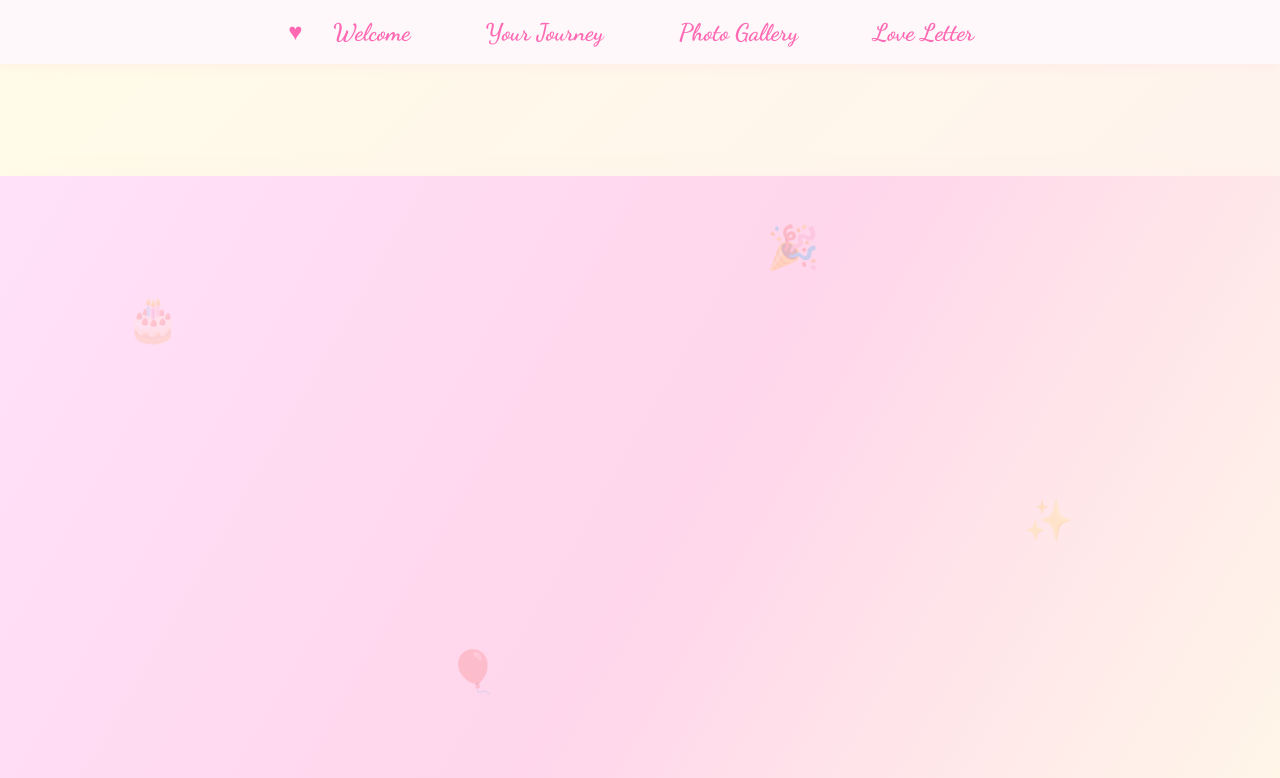
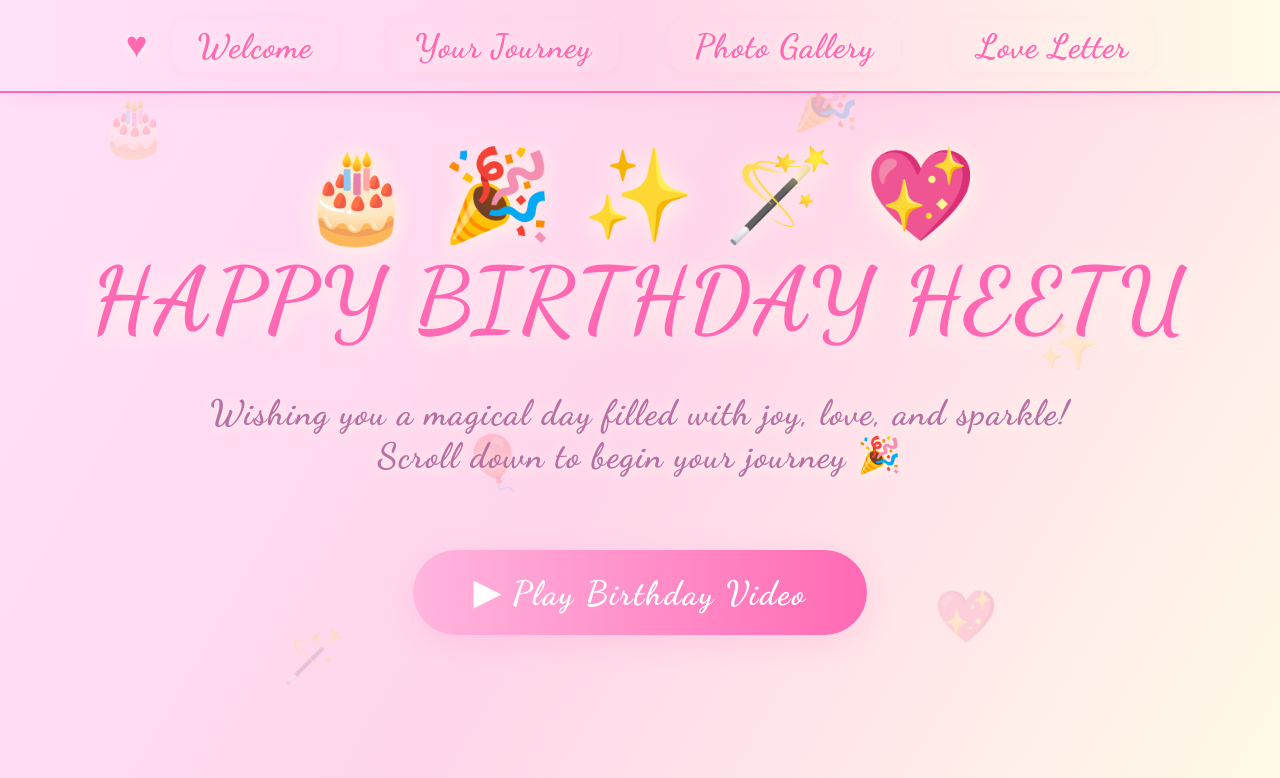
Before and after one commit to devesh-bhayani/heeta_21st, a Next.js app: page / in a window 1280 px wide. Shown: the top 778 px of the page. Built offline with nearby package versions, Linux system fonts and the light colour scheme; no server answers; the database is empty.

Commit message:
Fix: Landing page always overlays and stays centered after refresh; navbar and global style improvements

```diff
--- a/src/components/NavBar.js
+++ b/src/components/NavBar.js
@@ -1,23 +1,27 @@
 import styled from 'styled-components';
 
+// --- Enhanced NavBar Styling ---
 const Nav = styled.nav`
-  width: 100%;
-  background: #fff8fa;
-  box-shadow: 0 2px 12px rgba(255, 105, 180, 0.07);
+  width: 100vw;
+  background: linear-gradient(90deg, #ffe1fa 0%, #ffd6eb 50%, #fffbe8 100%);
+  box-shadow: 0 4px 24px rgba(255, 105, 180, 0.10);
   display: flex;
   align-items: center;
   justify-content: center;
-  padding: 0.8rem 3vw;
+  padding: 1.2rem 3vw;
   position: fixed;
   top: 0;
   left: 0;
   z-index: 100;
   font-family: 'Dancing Script', cursive;
+  letter-spacing: 1.2px;
+  border-bottom: 2.5px solid #ff69b4;
+  backdrop-filter: blur(6px);
 `;
 
 const NavList = styled.ul`
   display: flex;
-  gap: 2.5rem;
+  gap: 3.2rem;
   margin-left: 0;
 `;
 
@@ -27,24 +31,39 @@ const NavItem = styled.li`
 
 const NavLink = styled.a`
   font-family: 'Dancing Script', cursive;
-  font-size: 1.5rem;
+  font-size: 2.1rem;
   color: #ff69b4;
+  text-shadow: 0 2px 8px #fffbe8, 0 1px 0 #ffd6eb;
   text-decoration: none;
-  padding: 0.3rem 1.1rem;
-  border-radius: 12px;
-  transition: background 0.18s, color 0.18s, box-shadow 0.18s;
+  padding: 0.4rem 1.6rem;
+  border-radius: 16px;
+  transition: background 0.18s, color 0.18s, box-shadow 0.18s, transform 0.16s;
   cursor: pointer;
+  font-weight: 700;
+  box-shadow: 0 2px 12px rgba(255, 105, 180, 0.06);
   &:hover {
-    background: #ffb6df;
+    background: linear-gradient(90deg, #ffb6df 0%, #ff69b4 100%);
     color: #fff;
-    box-shadow: 0 2px 12px rgba(255, 105, 180, 0.13);
+    box-shadow: 0 4px 24px rgba(255, 105, 180, 0.18);
+    transform: scale(1.07) rotate(-2deg);
   }
 `;
 
 const Heart = styled.span`
   color: #ff69b4;
-  font-size: 1.5rem;
-  margin-right: 0.8rem;
+  font-size: 2.2rem;
+  margin-right: 1.5rem;
+  text-shadow: 0 2px 8px #fffbe8;
+  animation: heartbeat 1.5s infinite;
+  @keyframes heartbeat {
+    0%, 100% { transform: scale(1); }
+    10% { transform: scale(1.16); }
+    20% { transform: scale(0.94); }
+    30% { transform: scale(1.08); }
+    50% { transform: scale(1.22); }
+    70% { transform: scale(0.92); }
+    80% { transform: scale(1.1); }
+  }
 `;
 
 const NavBar = () => (
--- a/src/pages/index.js
+++ b/src/pages/index.js
@@ -6,9 +6,9 @@ import LoveLetterSection from '../sections/LoveLetterSection';
 
 export default function Home() {
   return (
-    <main style={{ minHeight: '100vh', width: '100vw', overflowX: 'hidden', background: 'linear-gradient(135deg, #fffbe8 0%, #ffe1fa 100%)', display: 'block', position: 'relative' }}>
+    <main style={{ minHeight: '100vh', width: '100vw', overflow: 'hidden', background: 'linear-gradient(135deg, #fffbe8 0%, #ffe1fa 100%)', display: 'block', position: 'relative' }}>
       <NavBar />
-      <div style={{ height: '96px', width: '100%' }} />
+      {/* Remove spacer div for navbar, let landing section start at top */}
       <LandingSection />
       <TimelineSection />
       <GallerySection />
--- a/src/sections/LandingSection.js
+++ b/src/sections/LandingSection.js
@@ -2,22 +2,23 @@ import { useState } from 'react';
 import styled from 'styled-components';
 import { motion } from 'framer-motion';
 
+// --- Enhanced Landing Section Styling ---
 const Section = styled.section`
-  min-height: 90vh;
+  min-height: 100vh;
+  min-width: 100vw;
   width: 100vw;
-  background: linear-gradient(120deg, #fffbe8 0%, #ffe1fa 100%);
-  padding: 6rem 0 5rem 0;
-  margin-top: 5rem;
-  margin-bottom: 5rem;
-  border-bottom: 1.5px solid #ffd6eb;
-  box-shadow: 0 6px 24px -10px #ffd6eb80;
+  height: 100vh;
+  background: linear-gradient(120deg, #ffe1fa 0%, #ffd6eb 55%, #fffbe8 100%);
+  padding: 0;
+  margin: 0;
   display: flex;
   flex-direction: column;
   align-items: center;
   justify-content: center;
   position: relative;
   z-index: 1;
-  overflow: visible;
+  overflow: hidden;
+  box-sizing: border-box;
 `;
 
 const AnimatedBg = styled.div`
@@ -29,61 +30,76 @@ const AnimatedBg = styled.div`
   overflow: hidden;
   pointer-events: none;
   background: linear-gradient(120deg, #ffe1fa 0%, #ffd6eb 50%, #fffbe8 100%);
-  animation: bgMove 12s ease-in-out infinite alternate;
+  animation: bgMove 18s ease-in-out infinite alternate;
 
   @keyframes bgMove {
-    0% {
-      background-position: 0% 50%;
-    }
-    100% {
-      background-position: 100% 50%;
-    }
+    0% { background-position: 0% 50%; }
+    100% { background-position: 100% 50%; }
   }
 
   /* Scattered floating emojis */
   span {
     position: absolute;
-    font-size: 2.5rem;
-    opacity: 0.16;
-    animation: emojiFloat 14s linear infinite;
+    font-size: 3.2rem;
+    opacity: 0.17;
+    animation: emojiFloat 16s linear infinite;
     pointer-events: none;
+    filter: drop-shadow(0 2px 8px #ffd6eb);
   }
-  span:nth-child(1) { left: 10vw; top: 18vh; animation-delay: 0s; }
-  span:nth-child(2) { left: 60vw; top: 8vh; animation-delay: 2s; }
-  span:nth-child(3) { left: 35vw; top: 60vh; animation-delay: 4s; }
-  span:nth-child(4) { left: 80vw; top: 40vh; animation-delay: 6s; }
-  span:nth-child(5) { left: 25vw; top: 80vh; animation-delay: 7s; }
-  span:nth-child(6) { left: 70vw; top: 75vh; animation-delay: 9s; }
+  span:nth-child(1) { left: 8vw; top: 15vh; animation-delay: 0s; }
+  span:nth-child(2) { left: 62vw; top: 11vh; animation-delay: 2s; }
+  span:nth-child(3) { left: 36vw; top: 55vh; animation-delay: 4s; }
+  span:nth-child(4) { left: 81vw; top: 39vh; animation-delay: 6s; }
+  span:nth-child(5) { left: 22vw; top: 78vh; animation-delay: 7s; }
+  span:nth-child(6) { left: 73vw; top: 73vh; animation-delay: 9s; }
 
   @keyframes emojiFloat {
-    0% { transform: translateY(0) scale(1); opacity: 0.16; }
-    50% { transform: translateY(-30px) scale(1.1); opacity: 0.23; }
-    100% { transform: translateY(0) scale(1); opacity: 0.16; }
+    0% { transform: translateY(0) scale(1); opacity: 0.17; }
+    50% { transform: translateY(-34px) scale(1.13); opacity: 0.24; }
+    100% { transform: translateY(0) scale(1); opacity: 0.17; }
   }
 `;
 
 const Title = styled(motion.h1)`
-  font-size: 3.2rem;
-  margin-bottom: 1.5rem;
+  font-size: 5.6rem;
+  margin-bottom: 2.5rem;
   color: #ff69b4;
   font-family: 'Dancing Script', cursive;
   text-align: center;
+  letter-spacing: 3px;
+  text-shadow: 0 3px 24px #fffbe8, 0 2px 8px #ffd6eb;
+  line-height: 1.15;
+`;
+
+const Subtitle = styled(motion.div)`
+  font-size: 2.2rem;
+  color: #b96fa4;
+  font-family: 'Dancing Script', cursive;
+  text-align: center;
+  margin-bottom: 2.8rem;
+  letter-spacing: 1.3px;
+  text-shadow: 0 2px 12px #fffbe8;
 `;
 
 const PlayButton = styled(motion.button)`
-  background: ${({ theme }) => theme.colors.primary};
+  background: linear-gradient(90deg, #ffb6df 0%, #ff69b4 100%);
   color: #fff;
   border: none;
   border-radius: 50px;
-  padding: 1rem 2.5rem;
-  font-size: 1.3rem;
-  font-family: ${({ theme }) => theme.fonts.heading};
+  padding: 1.4rem 3.8rem;
+  font-size: 2.1rem;
+  font-family: 'Dancing Script', cursive;
   cursor: pointer;
-  box-shadow: 0 6px 24px rgba(255, 105, 180, 0.2);
-  transition: background 0.2s, transform 0.2s;
+  font-weight: 700;
+  box-shadow: 0 8px 32px rgba(255, 105, 180, 0.16);
+  margin-top: 1.8rem;
+  margin-bottom: 1.2rem;
+  letter-spacing: 2px;
+  transition: background 0.2s, transform 0.2s, box-shadow 0.2s;
   &:hover {
-    background: ${({ theme }) => theme.colors.accent};
-    transform: scale(1.08);
+    background: linear-gradient(90deg, #ff69b4 0%, #ffb6df 100%);
+    transform: scale(1.08) rotate(-2deg);
+    box-shadow: 0 12px 48px rgba(255, 105, 180, 0.28);
   }
 `;
 
@@ -98,12 +114,12 @@ const Overlay = styled.div`
 `;
 
 const Video = styled.video`
-  width: 92vw;
-  max-width: 900px;
-  height: 86vh;
+  width: 98vw;
+  max-width: 1200px;
+  height: 92vh;
   min-height: 500px;
-  border-radius: 18px;
-  box-shadow: 0 4px 32px rgba(255, 105, 180, 0.22);
+  border-radius: 28px;
+  box-shadow: 0 8px 32px rgba(255, 105, 180, 0.22);
   background: #fff8fa;
   outline: none;
 `;
@@ -116,28 +132,58 @@ export default function LandingSection() {
   return (
     <Section id="landing">
       <AnimatedBg>
-        <span>🎂</span>
-        <span>🎉</span>
-        <span>🎈</span>
-        <span>✨</span>
-        <span>🪄</span>
-        <span>💖</span>
+        <span role="img" aria-label="cake">🎂</span>
+        <span role="img" aria-label="party">🎉</span>
+        <span role="img" aria-label="balloon">🎈</span>
+        <span role="img" aria-label="sparkle">✨</span>
+        <span role="img" aria-label="wand">🪄</span>
+        <span role="img" aria-label="heart">💖</span>
       </AnimatedBg>
+      <div style={{
+        width: '100vw',
+        height: '100vh',
+        display: 'flex',
+        flexDirection: 'column',
+        alignItems: 'center',
+        justifyContent: 'center',
+        position: 'fixed',
+        top: 0,
+        left: 0,
+        zIndex: 2,
+        pointerEvents: 'none',
+      }}>
         <Title
           initial={{ opacity: 0, y: -40 }}
           animate={{ opacity: 1, y: 0 }}
           transition={{ duration: 1 }}
+          style={{ pointerEvents: 'auto' }}
         >
+          <span role="img" aria-label="cake">🎂</span>{' '}
+          <span role="img" aria-label="party">🎉</span>{' '}
+          <span role="img" aria-label="sparkle">✨</span>{' '}
+          <span role="img" aria-label="wand">🪄</span>{' '}
+          <span role="img" aria-label="heart">💖</span><br/>
           HAPPY BIRTHDAY HEETU
         </Title>
+        <Subtitle
+          initial={{ opacity: 0, y: 40 }}
+          animate={{ opacity: 1, y: 0 }}
+          transition={{ duration: 1.2, delay: 0.5 }}
+          style={{ pointerEvents: 'auto' }}
+        >
+          Wishing you a magical day filled with joy, love, and sparkle!<br/>
+          Scroll down to begin your journey 🎉
+        </Subtitle>
         <PlayButton
           initial={{ scale: 0 }}
           animate={{ scale: 1 }}
           transition={{ delay: 1, type: 'spring', stiffness: 120 }}
           onClick={handlePlay}
+          style={{ pointerEvents: 'auto' }}
         >
-        Play
+          ▶ Play Birthday Video
         </PlayButton>
+      </div>
       {showVideo && (
         <Overlay onClick={handleClose}>
           <Video
@@ -145,6 +191,7 @@ export default function LandingSection() {
             controls
             autoPlay
             onClick={e => e.stopPropagation()}
+            style={{objectFit: 'cover'}}
           />
         </Overlay>
       )}
--- a/src/styles/GlobalStyle.js
+++ b/src/styles/GlobalStyle.js
@@ -7,22 +7,29 @@ const GlobalStyle = createGlobalStyle`
   html, body {
     margin: 0;
     padding: 0;
-    background: ${theme.colors.gradient};
+    background: linear-gradient(120deg, #ffe1fa 0%, #ffd6eb 55%, #fffbe8 100%) !important;
     font-family: ${theme.fonts.body};
     color: ${theme.colors.gray};
     min-height: 100vh;
+    width: 100vw;
     box-sizing: border-box;
     scroll-behavior: smooth;
+    overflow-x: hidden;
   }
   h1, h2, h3, h4, h5, h6 {
     font-family: ${theme.fonts.heading};
     color: ${theme.colors.primary};
     margin: 0 0 0.5em 0;
+    letter-spacing: 2px;
+    text-shadow: 0 3px 24px #fffbe8, 0 2px 8px #ffd6eb;
   }
   a {
     color: ${theme.colors.primary};
     text-decoration: none;
     transition: color 0.2s;
+    font-family: ${theme.fonts.heading};
+    font-size: 1.6rem;
+    letter-spacing: 1px;
     &:hover {
       color: ${theme.colors.accent};
     }
@@ -38,7 +45,7 @@ const GlobalStyle = createGlobalStyle`
   nav ul {
     display: flex !important;
     flex-direction: row !important;
-    gap: 2.5rem;
+    gap: 3.2rem !important;
     align-items: center;
     justify-content: center;
   }
```
Lines whose indentation alone changed are shown as unchanged.
